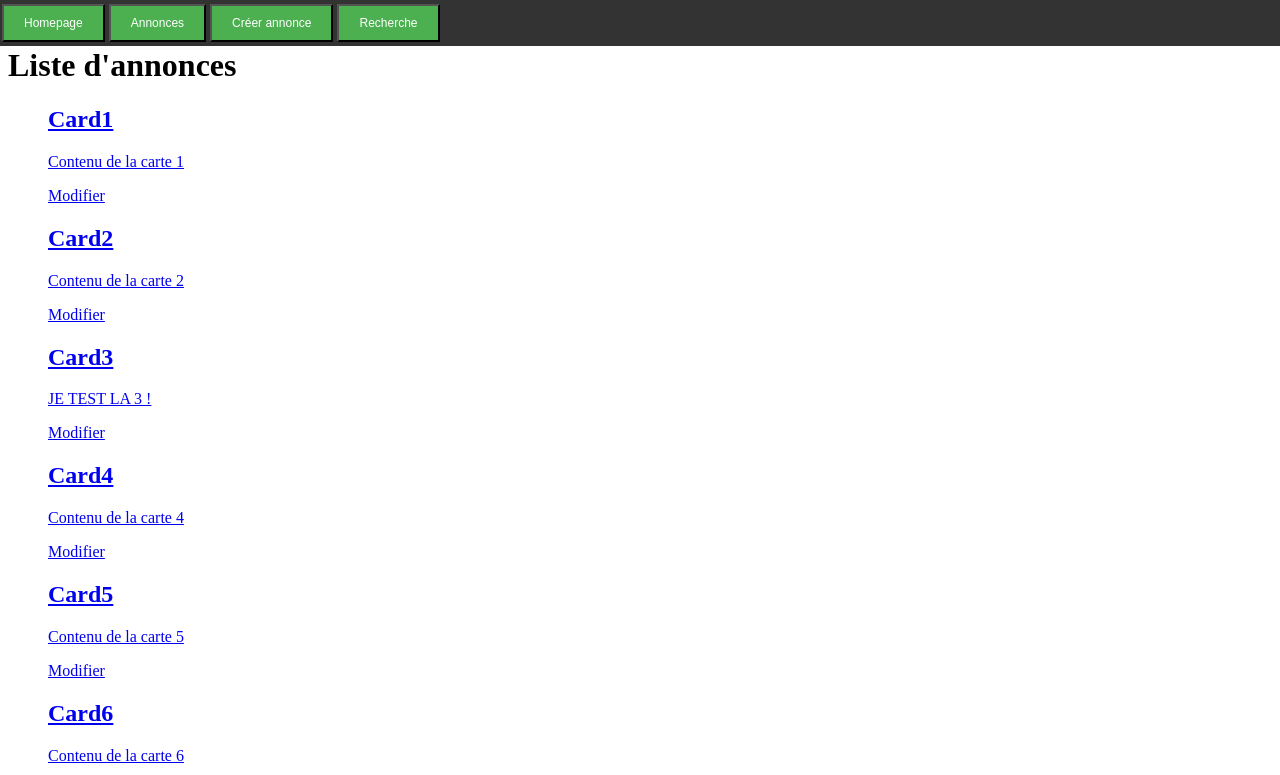
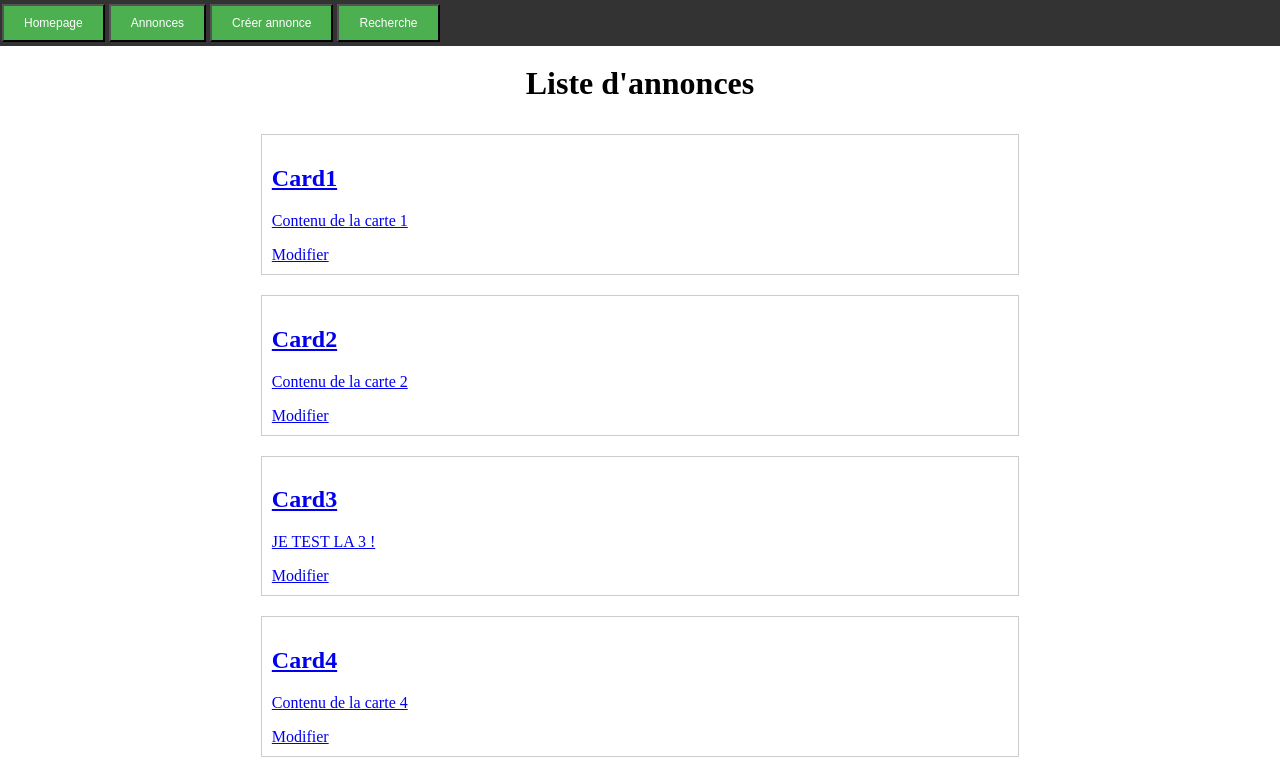
Before and after one commit to Gelero91/modeleDexpo, a Next.js app: page /ads in a window 1280 px wide. Shown: the top 775 px of the page. Built offline with nearby package versions, Linux system fonts and the light colour scheme.

Commit message:
début mise en page des annonces et recherche

```diff
--- a/pages/ads/ads.module.css
+++ b/pages/ads/ads.module.css
@@ -1,3 +1,22 @@
+/* search.module.css */
 .container {
-    min-height: 75vh; /* 100% de la hauteur de la fenêtre visible */
-  }
+  text-align: center;
+    min-height: 75vh;
+}
+
+/* Modifiez votre fichier ads.module.css */
+.listContainer {
+  display: flex;
+  flex-direction: column; /* Utilisez une colonne pour empiler verticalement les éléments fils */
+  align-items: center; /* Centre verticalement les éléments fils */
+}
+
+.cardContainer {
+    text-align: left;
+    width: 60%;
+    margin: 0 auto; /* Centrer le container horizontalement */
+    border: 1px solid #ccc;
+    padding: 10px;
+    box-sizing: border-box;
+    margin: 10px;
+}
--- a/pages/ads/index.tsx
+++ b/pages/ads/index.tsx
@@ -22,10 +22,11 @@ const AdList = () => {
         <div>
             <Header />
                 <div className={styles.container}>
+                    <br></br>
                     <h1>Liste d'annonces</h1>
-                    <ul>
-                        {cardsForCurrentPage.map((card: CardData) => (
-                        <div key={card.id}>
+                        <div className={styles.listContainer}>
+                            {cardsForCurrentPage.map((card) => (
+                                <div className={styles.cardContainer} key={card.id}>
                                     <Link href={`/ads/${card.id}`}>
                                         <Card title={card.title} content={card.content} />
                                     </Link>
@@ -35,14 +36,15 @@ const AdList = () => {
                                     </Link>
                                 </div>
                             ))}
-                    </ul>
-
+                        </div>
                     <div>
                         <p>Page {currentPage} sur {totalPages}</p>
                         <button onClick={() => setCurrentPage(currentPage - 1)} disabled={currentPage === 1}>Précédent</button>
                         <button onClick={() => setCurrentPage(currentPage + 1)} disabled={currentPage === totalPages}>Suivant</button>
                     </div>
+                    <br></br>
                 </div>
+
             <Footer />
         </div>
     );
--- /dev/null
+++ b/pages/components/card.module.css
@@ -0,0 +1 @@
+/* card.module.css */
--- a/pages/components/card.tsx
+++ b/pages/components/card.tsx
@@ -1,5 +1,7 @@
 // components/Card.tsx
 import React from "react";
+import styles from "./card.module.css";
+import Link from "next/link";
 
 interface CardProps {
   title: string;
--- a/pages/components/footer.module.css
+++ b/pages/components/footer.module.css
@@ -10,6 +10,7 @@
 }
 
 .button {
+  width: 80px;
   background-color: #4CAF50;
   color: white;
   padding: 10px 20px;
--- a/pages/search/search.module.css
+++ b/pages/search/search.module.css
@@ -1,3 +1,22 @@
+/* search.module.css */
 .container {
-    min-height: 75vh; /* 100% de la hauteur de la fenêtre visible */
-  }
+  text-align: center;
+  min-height: 75vh;
+}
+
+/* Modifiez votre fichier ads.module.css */
+.listContainer {
+  display: flex;
+  flex-direction: column; /* Utilisez une colonne pour empiler verticalement les éléments fils */
+  align-items: center; /* Centre verticalement les éléments fils */
+}
+
+.cardContainer {
+  text-align: left;
+  width: 60%;
+    margin: 0 auto; /* Centrer le container horizontalement */
+    border: 1px solid #ccc;
+    padding: 10px;
+    box-sizing: border-box;
+    margin: 10px;
+}
```
Also changed, not shown: pages/search/index.tsx (+19 -19 lines). Lines whose indentation alone changed are shown as unchanged.
